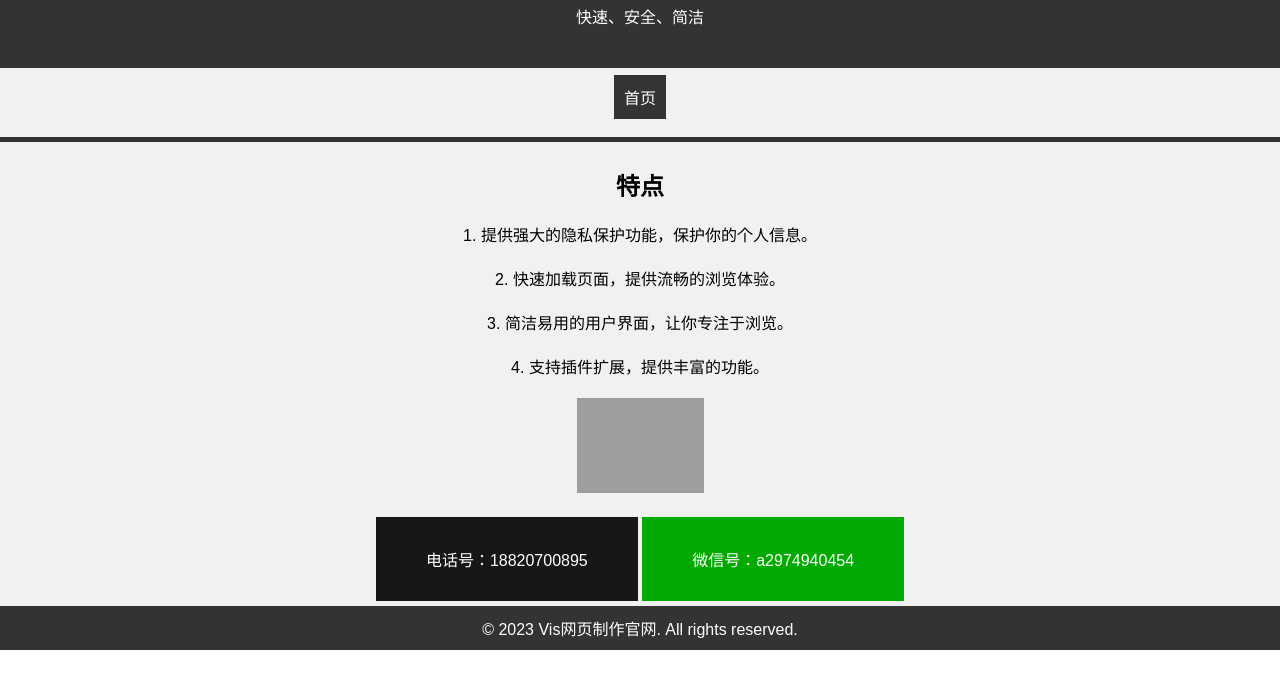
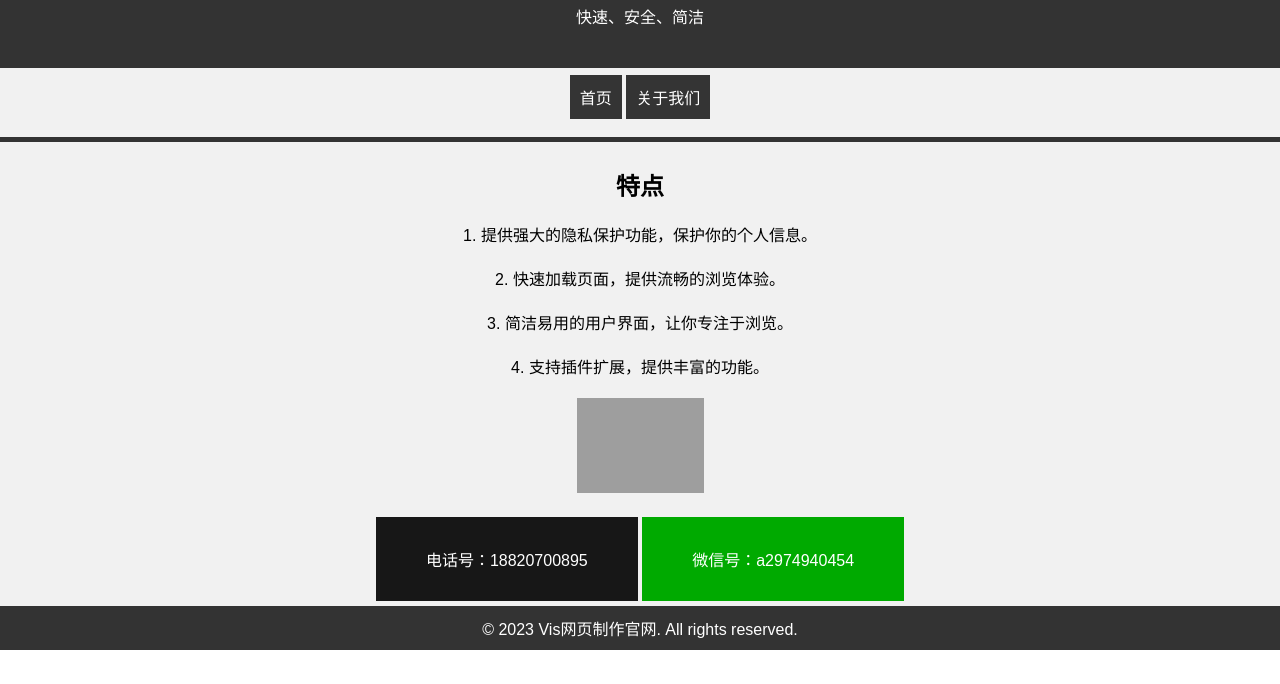
Before and after one commit to Lixiangzen/MFC, a plain HTML site: page index.html in a window 1280 px wide. Shown: the part 116-800 px from the top of the page. Drawn offline with Linux system fonts and the light colour scheme; grey boxes are pictures that could not be loaded.

Commit message:
Update index.html

```diff
--- a/index.html
+++ b/index.html
@@ -113,6 +113,8 @@
 
 	<div class="hoop">
 		<a href="" class="QW">首页</a>
+
+		<a href="https://lixiangzen.github.io/QR-1/" class="QW">关于我们</a>
 	</div>
 
 	<div class="yu"></div>
```
